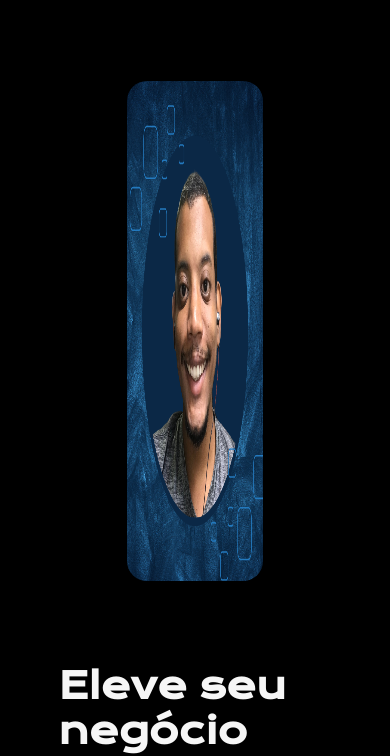
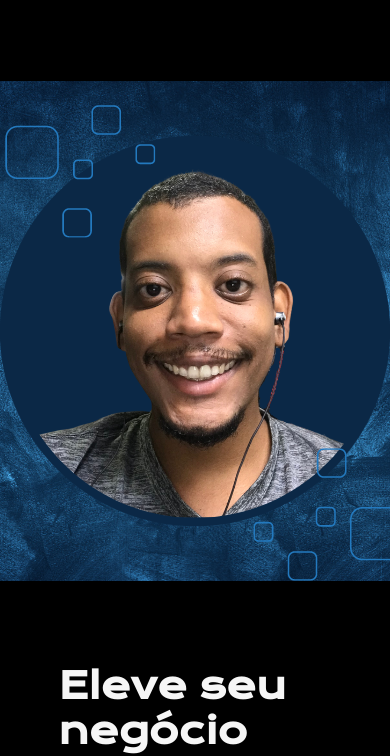
Before and after one commit to thibastos/Sobre-mim, a plain HTML site: page index.html in a window 390 px wide. Shown: the part 73-829 px from the top of the page. Drawn offline with nearby package versions, Linux system fonts and the light colour scheme.

Commit message:
Correção da foto

```diff
--- a/styles/style.css
+++ b/styles/style.css
@@ -117,6 +117,7 @@ body {
 .apresentacao__imagem {
     border-radius: 20px;
     width: 50%;
+    height: 50%;
 }
 
 
@@ -148,4 +149,9 @@ body {
     .apresentacao__conteudo{
         width: auto;
     }
+
+    .apresentacao__imagem{
+        width: auto;
+        height: auto;
+    }
 }
```
